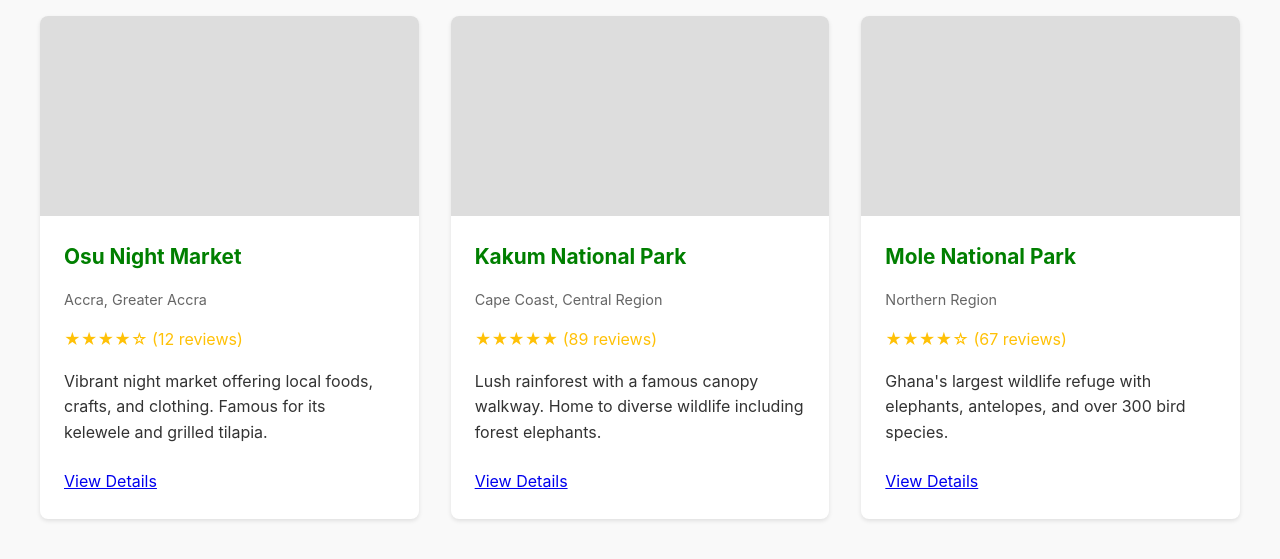
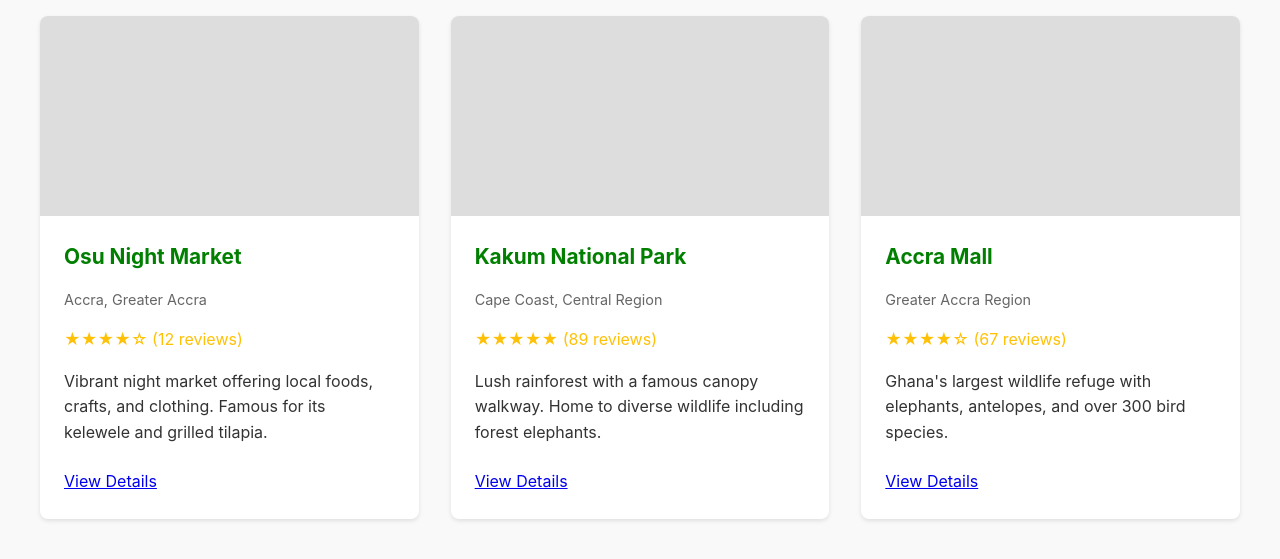
Before and after one commit to mrquarshie/Reviews, a plain HTML site: page places.html in a window 1280 px wide. Shown: the part 533-1092 px from the top of the page. Drawn offline with Linux system fonts and the light colour scheme.

Commit message:
Update places.html

```diff
--- a/places.html
+++ b/places.html
@@ -65,8 +65,8 @@
                 <div class="item-card">
                     <div class="item-image" style="background-image: url('images/mole.jpg');"></div>
                     <div class="item-content">
-                        <h3 class="item-title">Mole National Park</h3>
-                        <p class="item-location">Northern Region</p>
+                        <h3 class="item-title">Accra Mall</h3>
+                        <p class="item-location">Greater Accra Region</p>
                         <div class="rating">★★★★☆ (67 reviews)</div>
                         <p class="item-description">Ghana's largest wildlife refuge with elephants, antelopes, and over 300 bird species.</p>
                         <a href="place-detail.html" class="button">View Details</a>
```
